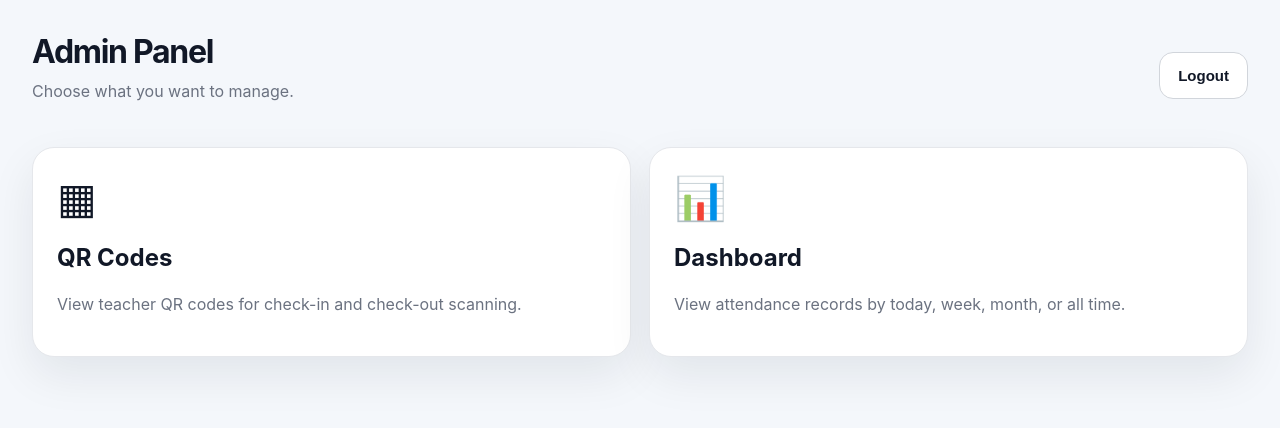
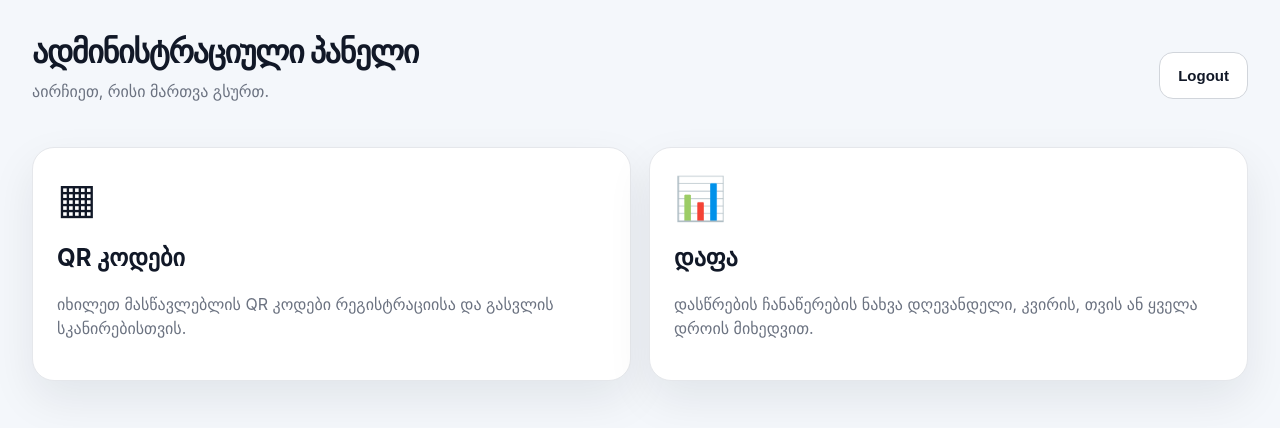
Before and after one commit to DitoAbsaridze/qr-code, a React (Vite) app: page /admin in a window 1280 px wide. Shown: the top 428 px of the page. Built offline with nearby package versions, Linux system fonts and the light colour scheme; no server answers; sample sign-in values are in the browser's storage.

Commit message:
Translate Admin Panel text to Georgian
Updated the Admin Panel to support Georgian language localization.

```diff
--- a/src/pages/AdminPanel.jsx
+++ b/src/pages/AdminPanel.jsx
@@ -12,8 +12,8 @@ export default function AdminPanel() {
     <div className="page">
       <div className="header">
         <div>
-          <h1 className="title">Admin Panel</h1>
-          <p className="subtitle">Choose what you want to manage.</p>
+          <h1 className="title">ადმინისტრაციული პანელი</h1>
+          <p className="subtitle">აირჩიეთ, რისი მართვა გსურთ.</p>
         </div>
 
         <button className="button button-light" onClick={logout}>
@@ -25,9 +25,9 @@ export default function AdminPanel() {
         <Link to="/qr-codes" className="panel-link">
           <div className="card">
             <div className="big-icon">▦</div>
-            <h2>QR Codes</h2>
+            <h2>QR კოდები</h2>
             <p className="subtitle">
-              View teacher QR codes for check-in and check-out scanning.
+              იხილეთ მასწავლებლის QR კოდები რეგისტრაციისა და გასვლის სკანირებისთვის.
             </p>
           </div>
         </Link>
@@ -35,9 +35,9 @@ export default function AdminPanel() {
         <Link to="/dashboard" className="panel-link">
           <div className="card">
             <div className="big-icon">📊</div>
-            <h2>Dashboard</h2>
+            <h2>დაფა</h2>
             <p className="subtitle">
-              View attendance records by today, week, month, or all time.
+              დასწრების ჩანაწერების ნახვა დღევანდელი, კვირის, თვის ან ყველა დროის მიხედვით.
             </p>
           </div>
         </Link>
```
